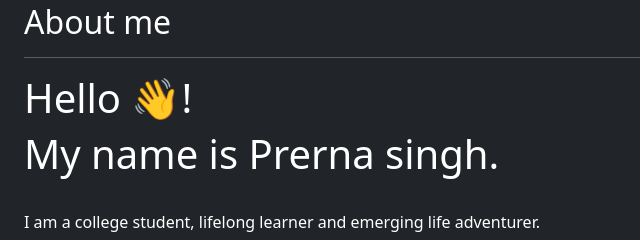
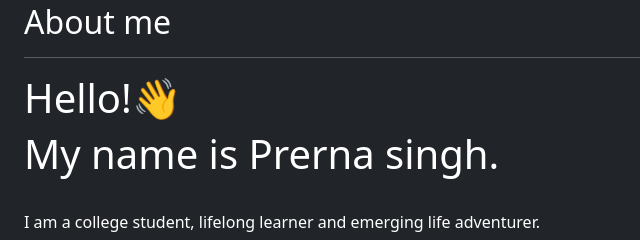
Before and after one commit to Prerna-kumari-singh/myproto, a plain HTML site: page index.html in a window 1280 px wide. Shown: the part 774-1014 px from the top of the page, 0-640 px from the left. Drawn offline with nearby package versions, Linux system fonts and the light colour scheme.

Commit message:
Updated index.html

```diff
--- a/index.html
+++ b/index.html
@@ -203,7 +203,7 @@
 
         <h2>About me</h2>
         <hr >
-        <p><h1>Hello &#x1F44B;!<br></h1><h1>My name is Prerna singh. </h1><br>I am a college student, lifelong learner and emerging life adventurer.</p>
+        <p><h1><span class="hover-animation">Hello!<span class="emoji">👋</span><br></h1><h1>My name is Prerna singh. </h1><br>I am a college student, lifelong learner and emerging life adventurer.</p>
           <p>I am currently BIM 5th semester student of Bachelor Of Information mangaement(BIM) from Birgunj Public College,Birgunj(Nepal).In my free time, I enjoy doing coding,watching intersting movies ,painting.As I completed my +2 with commerce background and After I started my graduation I developed my intrest towards web development,so I decided to follow my interest and I started from scratch learning basic things about web development and still I am in the process to learn explore as much as I can.<p></p>
         </p>
         <hr>
```
